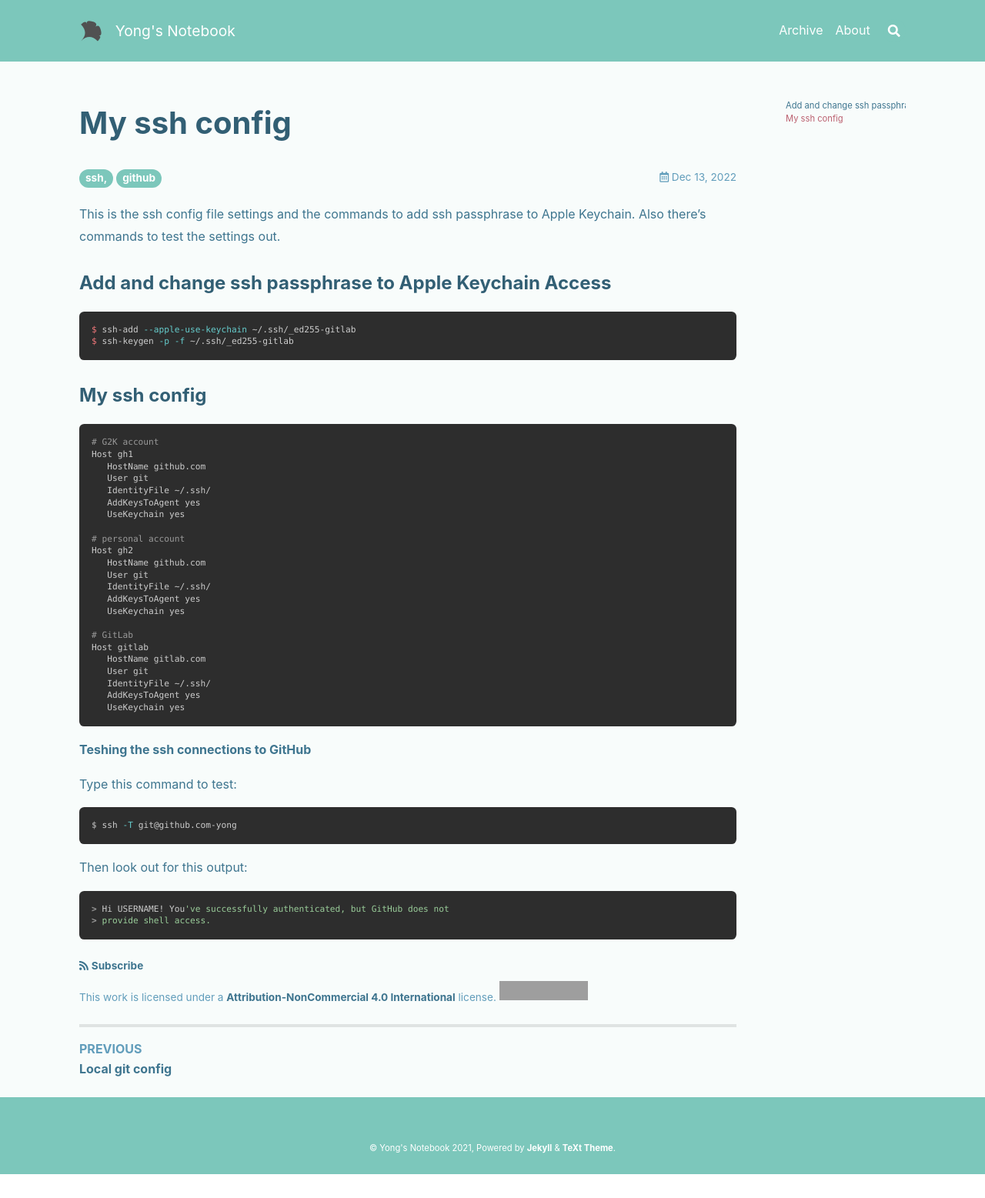
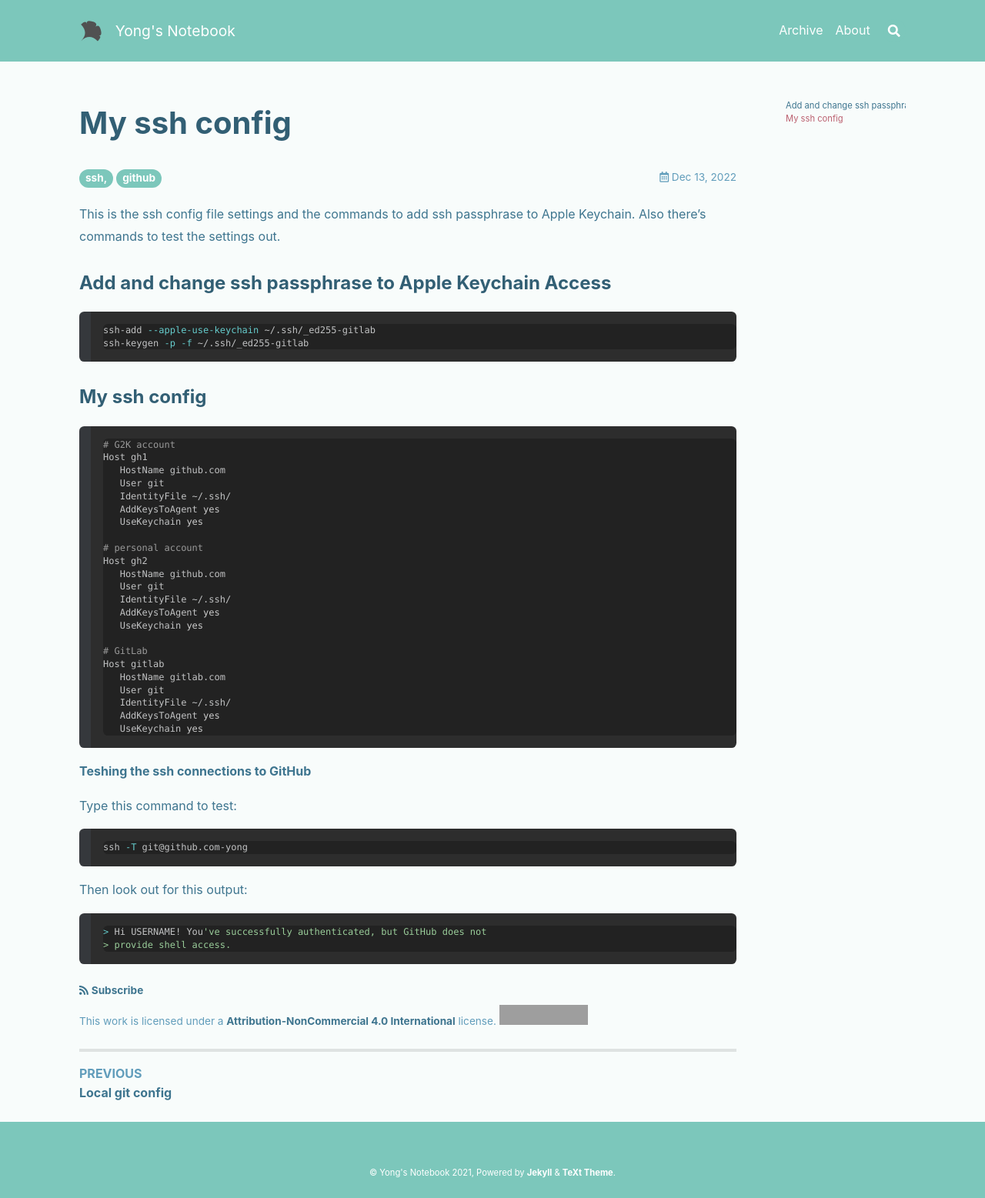
Before and after one commit to yong-lim/TeXt, a Jekyll site: the page built from _posts/2022-12-13-my ssh config.md, in a window 1280 px wide. Shown: the whole page at 77% size. Built offline with Jekyll 4.4.1, drawn with Linux system fonts in a browser that asks for light colours; nearby versions of some CDN libraries; before the commit the page ends 1526 px from its top, so only the background shows below that; grey boxes are pictures that could not be loaded.

Commit message:
Add script to copy codes to clipboard

````diff
--- a/_includes/footer.html
+++ b/_includes/footer.html
@@ -34,4 +34,5 @@
       </div>
     </div>
   </div>
+  <script src="{{ site.baseurl }}/assets/js/copy.js"></script>
 </footer>
--- a/_posts/2022-12-13-my ssh config.md
+++ b/_posts/2022-12-13-my ssh config.md
@@ -9,12 +9,12 @@ Also there's commands to test the settings out.
 
 ### Add and change ssh passphrase to Apple Keychain Access
 ```bash
-$ ssh-add --apple-use-keychain ~/.ssh/_ed255-gitlab
-$ ssh-keygen -p -f ~/.ssh/_ed255-gitlab
+ssh-add --apple-use-keychain ~/.ssh/_ed255-gitlab
+ssh-keygen -p -f ~/.ssh/_ed255-gitlab
 ```
 
 ### My ssh config
-```zsh
+```bash
 # G2K account
 Host gh1
    HostName github.com
@@ -44,11 +44,11 @@ Host gitlab
 **Teshing the ssh connections to GitHub**
 
 Type this command to test:
-``` console
-$ ssh -T git@github.com-yong
+``` bash
+ssh -T git@github.com-yong
 ```
 Then look out for this output:
-``` console
+``` bash
 > Hi USERNAME! You've successfully authenticated, but GitHub does not
 > provide shell access.
 ```
--- a/_sass/layout/_article.scss
+++ b/_sass/layout/_article.scss
@@ -27,3 +27,57 @@
     text-align: right;
   }
 }
+
+// copy to clipboard
+/**
+ * Codeblock.
+ */
+pre.highlight {
+  padding: 8px 12px;
+  position: relative;
+
+  // override skeleton styles
+  > code {
+    border: 0;
+    overflow-x: auto;
+    padding-right: 0;
+    padding-left: 0;
+  }
+
+  &.highlight {
+    border-left: 15px solid #35383c;
+    color: #c1c2c3;
+    overflow: auto;
+    white-space: pre;
+    word-wrap: normal;
+
+    &,
+    code {
+      background-color: #222;
+      font-size: 12px;
+    }
+  }
+
+  // copy code to clipboard
+  .copy {
+    color: rgba(255, 106, 0);
+    position: absolute;
+    right: 1.2rem;
+    top: .7rem;
+    opacity: 0;
+
+    &:active,
+    &:focus,
+    &:hover {
+      background: rgba(0, 0, 0, 0.7);
+      opacity: 1;
+    }
+  }
+
+  &:active .copy,
+  &:focus .copy,
+  &:hover .copy {
+    background: rgba(0, 0, 0, 0.7);
+    opacity: 1;
+  }
+}
--- /dev/null
+++ b/assets/js/copy.js
@@ -0,0 +1,27 @@
+// assets/js/copy.js
+var codeBlocks = document.querySelectorAll("pre.highlight");
+console.log("Hello world!");
+console.log(codeBlocks);
+
+codeBlocks.forEach(function (codeBlock) {
+  var copyButton = document.createElement('button');
+  copyButton.className = 'copy';
+  copyButton.type = 'button';
+  copyButton.ariaLabel = 'Copy code to clipboard';
+  copyButton.innerText = 'Copy';
+  console.log("Hello world! Copy");
+
+  codeBlock.append(copyButton);
+
+  copyButton.addEventListener('click', function () {
+    var code = codeBlock.querySelector('code').innerText.trim();
+    window.navigator.clipboard.writeText(code);
+
+    copyButton.innerText = 'Copied';
+    var fourSeconds = 4000;
+
+    setTimeout(function () {
+      copyButton.innerText = 'Copy';
+    }, fourSeconds);
+  });
+});
````
Also changed, not shown: _posts/2022-12-10-local config.md (+1 -1 lines).
